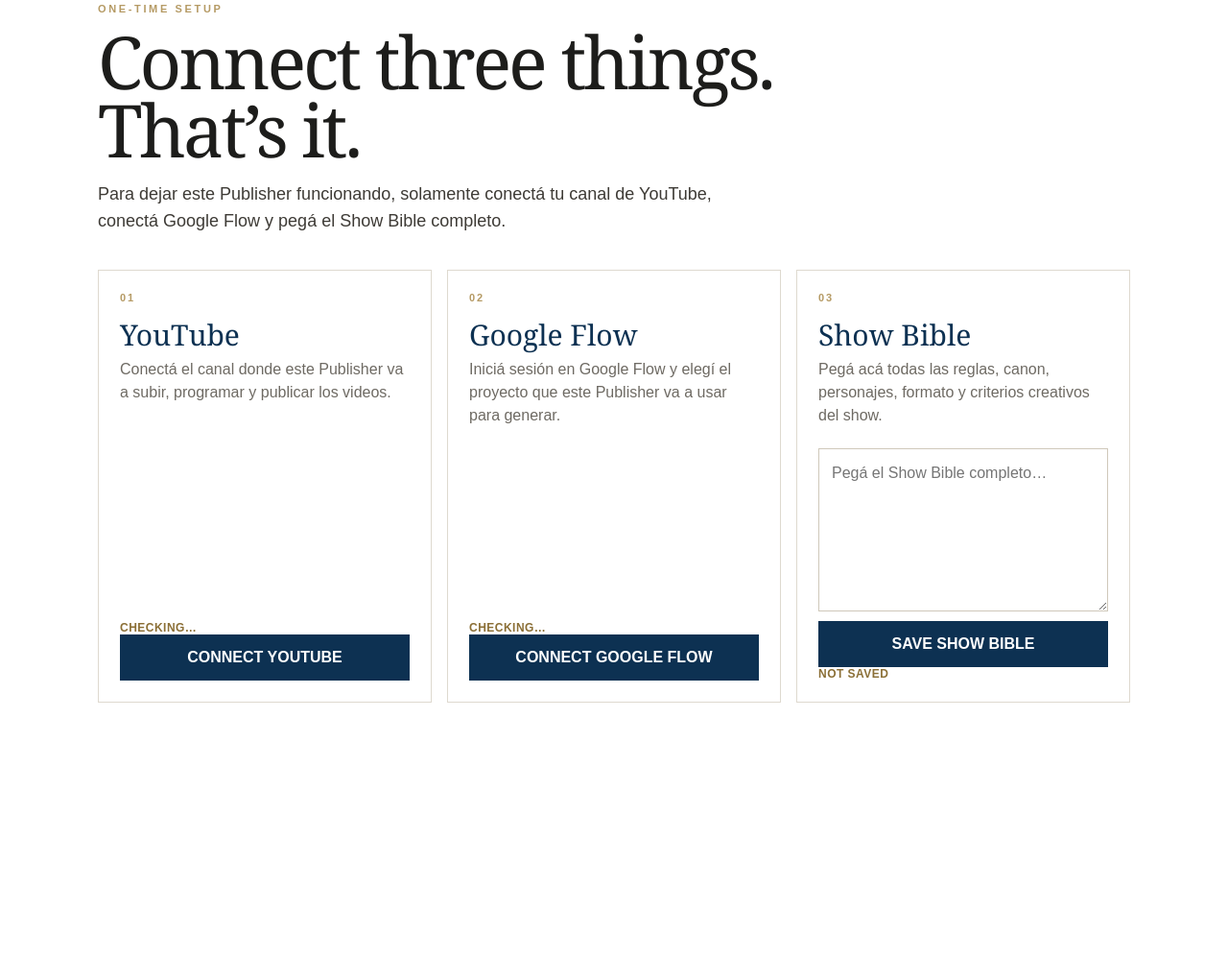
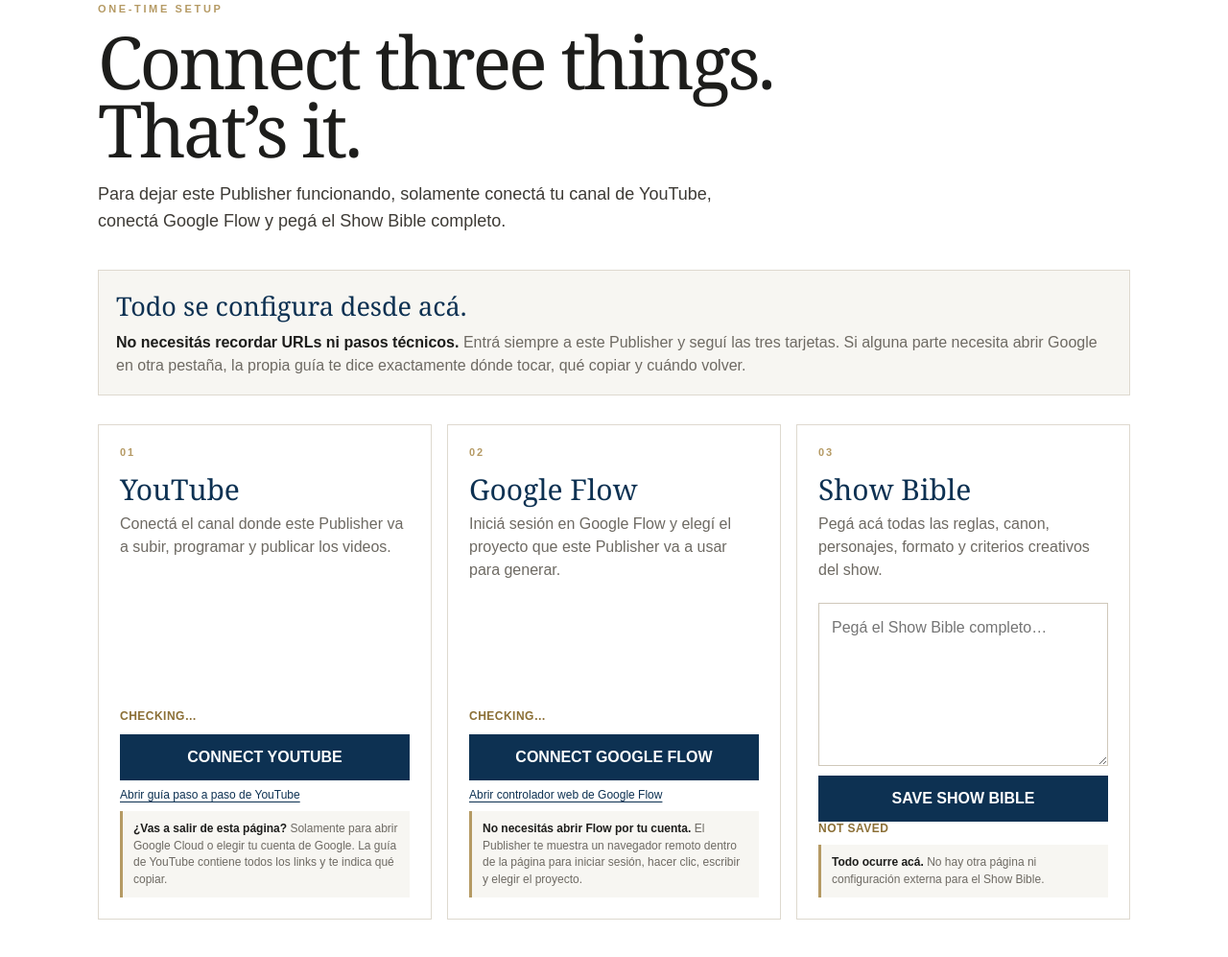
Before and after one commit to fruttidrama-afk/Frutti-Drama-Publisher, a website: page public/index.html in a window 1280 px wide. Shown: the part 141-1138 px from the top of the page at 96% size. Before the commit the page ends 950 px from the top, so only its background shows below. Drawn offline with Linux system fonts and the light colour scheme; no server answers.

Commit message:
Make Publisher connection center self-explanatory with all links

```diff
--- a/public/index.html
+++ b/public/index.html
@@ -23,7 +23,7 @@
 h1{font:400 clamp(44px,7vw,76px)/.94 Georgia,"Times New Roman",serif;letter-spacing:-.04em;margin:13px 0 18px}
 .lede{font-size:18px;line-height:1.55;color:#3e3b36;max-width:700px}
 .setup-grid{display:grid;grid-template-columns:repeat(3,1fr);gap:16px;margin:30px 0 55px}
-.setup-card{border:1px solid var(--line);background:var(--surface);padding:22px;min-height:285px;display:flex;flex-direction:column;transition:transform .18s ease,box-shadow .18s ease,border-color .18s ease}
+.setup-card{border:1px solid var(--line);background:var(--surface);padding:22px;min-height:285px;display:flex;flex-direction:column;transition:transform .18s ease,box-shadow .18s ease,border-color .18s ease}.setup-actions{display:grid;gap:8px;margin-top:12px}.setup-link{font-size:12px;color:var(--navy);text-decoration:underline;text-underline-offset:3px}.outside{margin-top:10px;padding:10px 11px;background:var(--ivory);border-left:3px solid var(--gold);font-size:12px;line-height:1.45;color:var(--muted)}.outside b{color:var(--ink)}
 .setup-card.done{border-color:#a9bea4;background:var(--greenbg)}
 .num{font-size:11px;font-weight:800;letter-spacing:.16em;color:var(--gold)}
 .setup-card h2{font:400 30px/1.02 Georgia,"Times New Roman",serif;color:var(--navy);margin:18px 0 9px}
@@ -36,7 +36,7 @@
 .btn:hover{box-shadow:0 8px 20px rgba(13,49,82,.10);transform:translateY(-1px)}
 textarea{width:100%;min-height:170px;border:1px solid #cfc8ba;background:#fff;padding:13px;resize:vertical;outline:none;line-height:1.45;margin:4px 0 10px}
 textarea:focus{border-color:var(--navy);box-shadow:0 0 0 3px rgba(13,49,82,.07)}
-.ready{display:none;border-top:1px solid #ebe7de;background:var(--ivory);padding:50px 0 70px;margin-left:calc(50% - 50vw);margin-right:calc(50% - 50vw)}
+.connection-help{border:1px solid var(--line);background:var(--ivory);padding:18px;margin:0 0 28px}.connection-help h3{font:400 27px Georgia,serif;color:var(--navy);margin:0 0 8px}.connection-help p{margin:0;color:var(--muted);line-height:1.5}.connection-help strong{color:var(--ink)}.ready{display:none;border-top:1px solid #ebe7de;background:var(--ivory);padding:50px 0 70px;margin-left:calc(50% - 50vw);margin-right:calc(50% - 50vw)}
 .ready.show{display:block}
 .ready-inner{max-width:1120px;margin:auto;padding:0 22px}
 .ready-head{display:flex;justify-content:space-between;align-items:end;gap:20px;margin-bottom:24px}
@@ -70,13 +70,22 @@
     <p class="lede">Para dejar este Publisher funcionando, solamente conectá tu canal de YouTube, conectá Google Flow y pegá el Show Bible completo.</p>
   </section>
 
+  <div class="connection-help">
+    <h3>Todo se configura desde acá.</h3>
+    <p><strong>No necesitás recordar URLs ni pasos técnicos.</strong> Entrá siempre a este Publisher y seguí las tres tarjetas. Si alguna parte necesita abrir Google en otra pestaña, la propia guía te dice exactamente dónde tocar, qué copiar y cuándo volver.</p>
+  </div>
+
   <section class="setup-grid" id="setupGrid">
     <article class="setup-card" id="youtubeCard">
       <div class="num">01</div>
       <h2>YouTube</h2>
       <p>Conectá el canal donde este Publisher va a subir, programar y publicar los videos.</p>
       <div class="state" id="youtubeState">CHECKING…</div>
-      <a class="btn primary" href="/integrations/youtube" id="youtubeButton">CONNECT YOUTUBE</a>
+      <div class="setup-actions">
+        <a class="btn primary" href="/integrations/youtube" id="youtubeButton">CONNECT YOUTUBE</a>
+        <a class="setup-link" href="/integrations/youtube">Abrir guía paso a paso de YouTube</a>
+      </div>
+      <div class="outside"><b>¿Vas a salir de esta página?</b> Solamente para abrir Google Cloud o elegir tu cuenta de Google. La guía de YouTube contiene todos los links y te indica qué copiar.</div>
     </article>
 
     <article class="setup-card" id="flowCard">
@@ -84,7 +93,11 @@
       <h2>Google Flow</h2>
       <p>Iniciá sesión en Google Flow y elegí el proyecto que este Publisher va a usar para generar.</p>
       <div class="state" id="flowState">CHECKING…</div>
-      <a class="btn primary" href="/flow/bootstrap" id="flowButton">CONNECT GOOGLE FLOW</a>
+      <div class="setup-actions">
+        <a class="btn primary" href="/flow/bootstrap" id="flowButton">CONNECT GOOGLE FLOW</a>
+        <a class="setup-link" href="/flow/bootstrap">Abrir controlador web de Google Flow</a>
+      </div>
+      <div class="outside"><b>No necesitás abrir Flow por tu cuenta.</b> El Publisher te muestra un navegador remoto dentro de la página para iniciar sesión, hacer clic, escribir y elegir el proyecto.</div>
     </article>
 
     <article class="setup-card" id="bibleCard">
@@ -94,6 +107,7 @@
       <textarea id="bible" placeholder="Pegá el Show Bible completo…"></textarea>
       <button class="btn primary" id="saveBible">SAVE SHOW BIBLE</button>
       <div class="state" id="bibleState">NOT SAVED</div>
+      <div class="outside"><b>Todo ocurre acá.</b> No hay otra página ni configuración externa para el Show Bible.</div>
     </article>
   </section>
 
```
